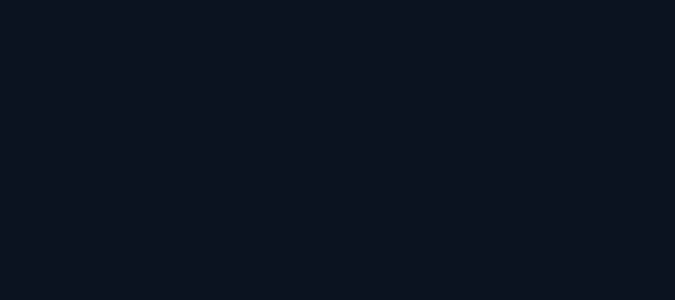
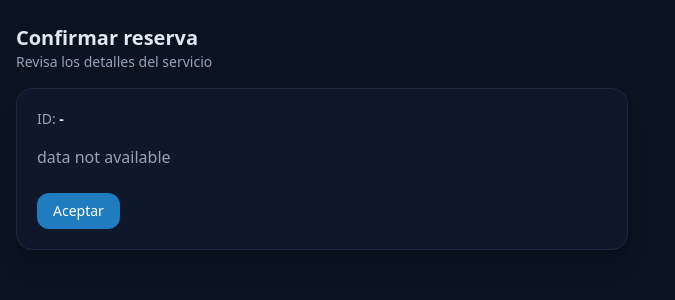
Before and after one commit to Rogierotm29/Admin, a React (Vite) app: page /confirm-reservation in a window 1280 px wide. Before the commit this address had no page. Shown: the top 300 px of the page, without its empty margins (0-675 px from the left). Built offline with nearby package versions, Linux system fonts and the light colour scheme.

Commit message:
Add confirm reservation

```diff
--- a/src/App.tsx
+++ b/src/App.tsx
@@ -1,6 +1,7 @@
 import { BrowserRouter, Routes, Route } from "react-router-dom";
 import Login from "./Login";
 import AdminCaritasApp from "./AdminCaritasApp";
+import ConfirmReservation from "./ConfirmReservation";
 
 export default function App() {
   return (
@@ -8,6 +9,7 @@
       <Routes>
         <Route path="/" element={<Login />} />
         <Route path="/admin" element={<AdminCaritasApp />} />
+        <Route path="/confirm-reservation" element={<ConfirmReservation />} />
       </Routes>
     </BrowserRouter>
   );
--- /dev/null
+++ b/src/ConfirmReservation.tsx
@@ -0,0 +1,188 @@
+import React, { useEffect, useState } from "react";
+import { useLocation, useNavigate } from "react-router-dom";
+import { dashboardService } from "./ControllerDashboard";
+
+function useQuery() {
+  return new URLSearchParams(useLocation().search);
+}
+
+const colors = {
+  primary: "#1f7dbf",
+  primaryDark: "#155a85",
+  accent: "#26a69a",
+  warning: "#f59e0b",
+  bg: "#0b1220",
+  card: "#0f172a",
+  stroke: "#1e293b",
+  text: "#e2e8f0",
+  subtext: "#94a3b8",
+};
+
+function clsx(...tokens: Array<string | false | null | undefined>) {
+  return tokens.filter(Boolean).join(" ");
+}
+
+function Card(props: React.PropsWithChildren<{ className?: string }>) {
+  return (
+    <div
+      className={clsx("rounded-2xl p-5 shadow-xl border", props.className)}
+      style={{ background: colors.card, borderColor: colors.stroke, color: colors.text }}
+    >
+      {props.children}
+    </div>
+  );
+}
+
+function SectionTitle({ title, subtitle }: { title: string; subtitle?: string }) {
+  return (
+    <div className="mb-4">
+      <h2 className="text-xl font-semibold">{title}</h2>
+      {subtitle && <p className="text-sm" style={{ color: colors.subtext }}>{subtitle}</p>}
+    </div>
+  );
+}
+
+type ServiceReservationDetails = {
+  orderDate?: string;
+  count?: number;
+  hostelName?: string;
+  place?: string;
+  fromHostel?: boolean;
+  pickupTime?: string;
+};
+
+const ConfirmReservation: React.FC = () => {
+  const query = useQuery();
+  const id = query.get("id");
+  const navigate = useNavigate();
+
+  const [data, setData] = useState<ServiceReservationDetails | null>(null);
+  const [loading, setLoading] = useState<boolean>(false);
+  const [error, setError] = useState<string | null>(null);
+  const [accepting, setAccepting] = useState<boolean>(false);
+  const [accepted, setAccepted] = useState<boolean>(false);
+
+  useEffect(() => {
+    let mounted = true;
+    async function fetchDetails() {
+      if (!id) {
+        setError("no-id");
+        return;
+      }
+      setLoading(true);
+      setError(null);
+      try {
+        const resp = await dashboardService.getServiceReservationDetails(id);
+        if (!mounted) return;
+        setData(resp || null);
+      } catch (err) {
+        console.error(err);
+        if (!mounted) return;
+        setError("fetch-error");
+        setData(null);
+      } finally {
+        if (mounted) setLoading(false);
+      }
+    }
+
+    fetchDetails();
+    return () => { mounted = false; };
+  }, [id]);
+
+  const handleAccept = async () => {
+    if (!id) return;
+    setAccepting(true);
+    setError(null);
+    try {
+      await dashboardService.confirmServiceReservation(id);
+      setAccepted(true);
+      navigate('/admin');
+    } catch (err: any) {
+      console.error(err);
+      const msg = err?.response?.data?.message || 'accept-error';
+      setError(msg);
+    } finally {
+      setAccepting(false);
+    }
+  };
+
+  const renderContent = () => {
+    if (!id) return <p style={{ color: colors.subtext }}>data not available</p>;
+    if (loading) return <p style={{ color: colors.subtext }}>Cargando...</p>;
+    if (error || !data) return <p style={{ color: colors.subtext }}>data not available</p>;
+
+    return (
+      <div className="space-y-4">
+        <div>
+          <p className="text-sm" style={{ color: colors.subtext }}>Fecha de orden</p>
+          <div className="mt-1 text-lg font-medium">{data.orderDate}</div>
+        </div>
+
+        <div>
+          <p className="text-sm" style={{ color: colors.subtext }}>Cantidad</p>
+          <div className="mt-1 text-lg font-medium">{data.count}</div>
+        </div>
+
+        {data.hostelName && (
+          <div>
+            <p className="text-sm" style={{ color: colors.subtext }}>Albergue</p>
+            <div className="mt-1 text-lg font-medium">{data.hostelName}</div>
+          </div>
+        )}
+
+        {data.place && (
+          <div>
+            <p className="text-sm" style={{ color: colors.subtext }}>Lugar de recogida</p>
+            <div className="mt-1 text-lg font-medium">{data.place}</div>
+          </div>
+        )}
+
+        {typeof data.fromHostel === "boolean" && (
+          <div>
+            <p className="text-sm" style={{ color: colors.subtext }}>Desde albergue</p>
+            <div className="mt-1 text-lg font-medium">{data.fromHostel ? "Sí" : "No"}</div>
+          </div>
+        )}
+
+        {data.pickupTime && (
+          <div>
+            <p className="text-sm" style={{ color: colors.subtext }}>Hora de recogida</p>
+            <div className="mt-1 text-lg font-medium">{data.pickupTime}</div>
+          </div>
+        )}
+      </div>
+    );
+  };
+
+  return (
+    <div style={{ background: colors.bg, minHeight: "100vh" }}>
+      <main className="max-w-7xl mx-auto px-4 py-6">
+        <div className="grid gap-6 md:grid-cols-2">
+          <div>
+            <SectionTitle title="Confirmar reserva" subtitle="Revisa los detalles del servicio" />
+            <Card>
+              <div className="mb-4 text-sm" style={{ color: colors.subtext }}>ID: <strong style={{ color: colors.text }}>{id || "-"}</strong></div>
+              {renderContent()}
+
+              {/* Acción: Aceptar */}
+              <div className="mt-6">
+                <button
+                  disabled={accepting || accepted}
+                  onClick={handleAccept}
+                  className="px-4 py-2 rounded-xl text-sm font-medium"
+                  style={{ background: accepted ? "#10b981" : "#1f7dbf", color: "#fff" }}
+                >
+                  {accepting ? "Aceptando..." : accepted ? "Aceptada" : "Aceptar"}
+                </button>
+                {error === "accept-error" && <p className="text-sm mt-2" style={{ color: colors.warning }}>No se pudo aceptar la reserva.</p>}
+                {accepted && <p className="text-sm mt-2" style={{ color: colors.accent }}>Reserva aceptada.</p>}
+              </div>
+            </Card>
+          </div>
+        </div>
+      </main>
+    </div>
+  );
+};
+
+export default ConfirmReservation;
--- a/src/Login.tsx
+++ b/src/Login.tsx
@@ -25,7 +25,14 @@
                 { email, password }
             );
 
-            console.log("Login exitoso:", response.data);
+
+            // store token in localStorage (prefer idToken if provided, fallback to accessToken)
+            const token = (response.data && (response.data.idToken || response.data.accessToken)) || null;
+            if (token) {
+                localStorage.setItem('auth_token', token);
+                // also set axios default header for immediate subsequent requests
+                axios.defaults.headers.common['Authorization'] = `Bearer ${token}`;
+            }
 
             navigate("/admin");
         } catch (err: unknown) {
--- a/vite.config.ts
+++ b/vite.config.ts
@@ -5,8 +5,8 @@
   plugins: [react()],
   server: {
     proxy: {
-      '/api': {
-        target: 'http://localhost:8080', // tu backend
+      '/dev': {
+        target: 'https://api.caritas.automvid.store', // tu backend
         changeOrigin: true,
         secure: false,
       },
```
Also changed, not shown: src/ControllerDashboard.tsx (+40 -19 lines).
